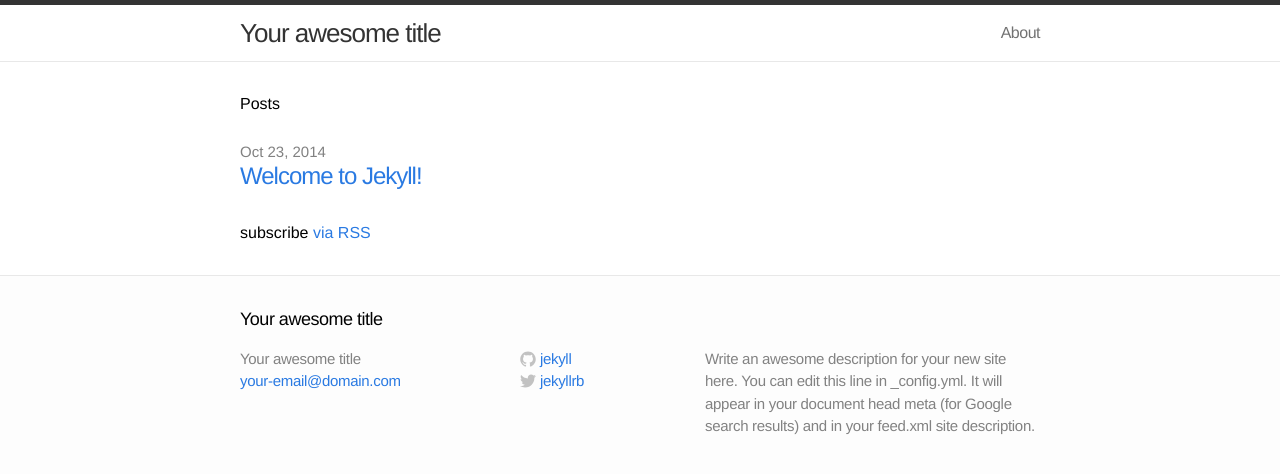
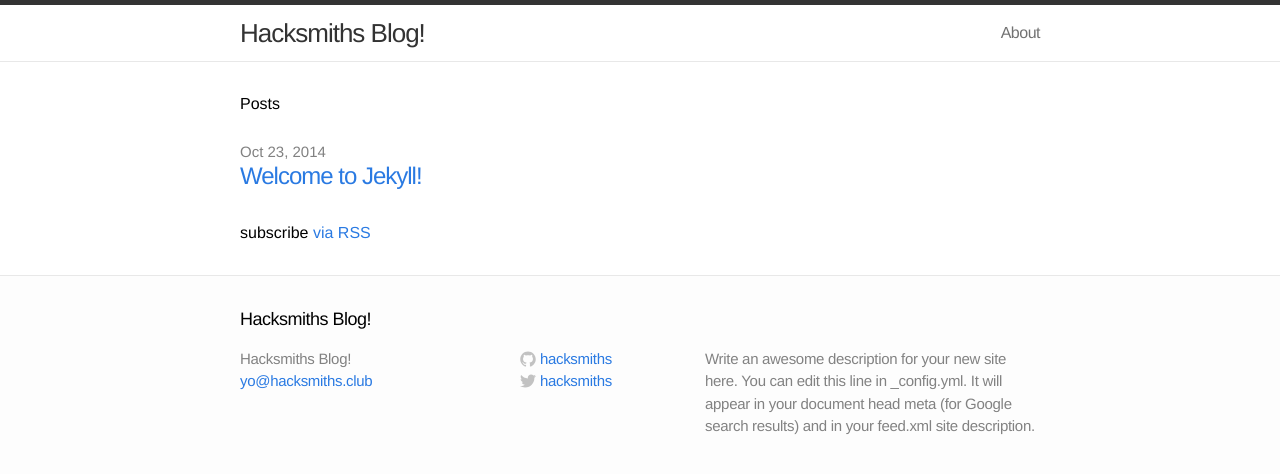
Before and after one commit to hacksmiths/blog, a Jekyll site: the page built from index.html, in a window 1280 px wide. Shown: the top 474 px of the page. Built offline with Jekyll 4.4.1, drawn with Linux system fonts in a browser that asks for light colours.

Commit message:
adds config

```diff
--- a/_config.yml
+++ b/_config.yml
@@ -1,11 +1,11 @@
 # Site settings
-title: Your awesome title
-email: your-email@domain.com
+title: Hacksmiths Blog!
+email: yo@hacksmiths.club
 description: "Write an awesome description for your new site here. You can edit this line in _config.yml. It will appear in your document head meta (for Google search results) and in your feed.xml site description."
-baseurl: ""
-url: "http://yourdomain.com"
-twitter_username: jekyllrb
-github_username:  jekyll
+baseurl: "http://www.hacksmiths.club/blog"
+url: "http://www.hacksmiths.club"
+twitter_username: hacksmiths
+github_username:  hacksmiths
 
 # Build settings
 markdown: kramdown
```
